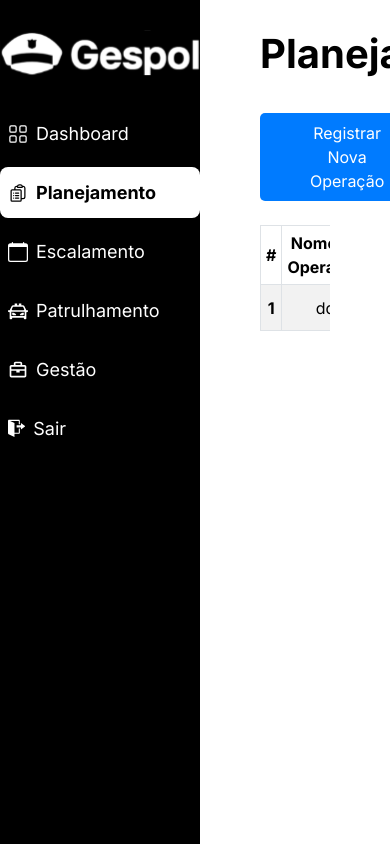
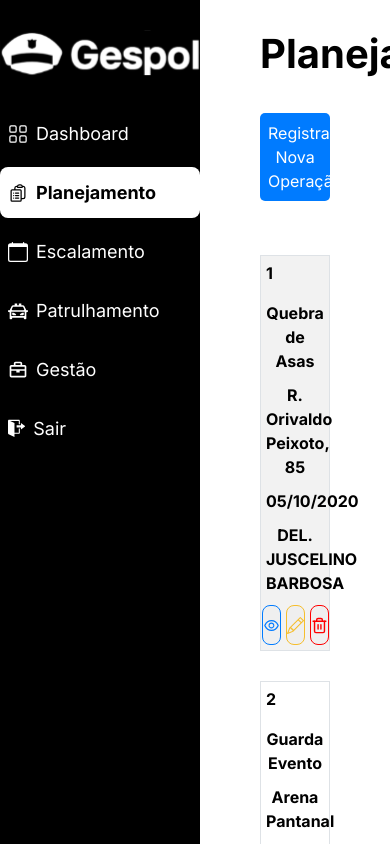
Before and after one commit to xbozo/gespol-system, a React (Vite) app: page /plannings in a window 390 px wide. Built offline with nearby package versions, Linux system fonts and the light colour scheme; data requests are answered from the project's data file.

Commit message:
feat: Made 'Plannings' table responsive

```diff
--- a/db.json
+++ b/db.json
@@ -1,11 +1,25 @@
 {
   "plannings": [
     {
-      "title": "dd",
-      "location": "ddd",
-      "date": "2222-03-12",
-      "responsible": "d123",
-      "id": "fea1e598-e1cc-4d18-bd48-66df0bff33b5"
+      "title": "Quebra de Asas",
+      "location": "R. Orivaldo Peixoto, 85",
+      "date": "2020-10-05",
+      "responsible": "DEL. Juscelino Barbosa",
+      "id": "6fa79b60-3c7a-4678-9939-fadea78ce286"
+    },
+    {
+      "title": "Guarda Evento",
+      "location": "Arena Pantanal",
+      "date": "2023-07-29",
+      "responsible": "DEL. Gerson Machado",
+      "id": "70b79c17-6a8a-4fae-a558-1eff0f990587"
+    },
+    {
+      "title": "Operação Lava Jato",
+      "location": "Não definido",
+      "date": "2014-03-17",
+      "responsible": "SEC. Guilherme Derrite",
+      "id": "0233fd24-0397-4436-8f13-574ed81ec0e2"
     }
   ]
 }
--- a/src/components/PlanningItem/styles.ts
+++ b/src/components/PlanningItem/styles.ts
@@ -8,12 +8,21 @@ export const TRow = styled.tr`
     td {
         text-align: center;
         vertical-align: middle;
-        padding: 0.5rem 0;
+        padding: 0.5rem;
         font-weight: 500;
+
+        @media (max-width: 1024px) {
+            display: block;
+            font-weight: bold;
+        }
     }
 
     .actions-td {
         width: 10%;
+
+        @media (max-width: 1024px) {
+            width: 100%;
+        }
     }
 
     .edit-actions {
@@ -28,6 +37,11 @@ export const TRow = styled.tr`
 
             &:hover {
                 opacity: 0.7;
+            }
+
+            @media (max-width: 1024px) {
+                width: 4rem;
+                height: 4rem;
             }
         }
 
--- a/src/pages/Planning/Plannings/index.tsx
+++ b/src/pages/Planning/Plannings/index.tsx
@@ -48,7 +48,7 @@ export function Plannings() {
                 >
                     <button>Registrar Nova Operação</button>
                 </Link>
-                <C.PlanningsTable striped bordered hover responsive>
+                <C.PlanningsTable striped bordered hover>
                     <thead>
                         <tr>
                             <th scope="col">#</th>
--- a/src/pages/Planning/Plannings/styles.ts
+++ b/src/pages/Planning/Plannings/styles.ts
@@ -21,12 +21,16 @@ export const Content = styled.section`
 
         button {
             border-radius: 5px;
-            padding: 0.8rem 5rem;
+            padding: 0.8rem;
             background-color: #007bff;
             color: #fff;
 
             &:hover {
                 opacity: 0.8;
+            }
+
+            @media (max-width: 1024px) {
+                width: 100%;
             }
         }
     }
@@ -51,4 +55,25 @@ export const PlanningsTable = styled(Table)`
         text-align: center;
         vertical-align: middle;
     }
+
+    @media (max-width: 1024px) {
+        display: block;
+
+        th,
+        tr,
+        tbody {
+            display: block;
+            text-align: left;
+            width: 100%;
+        }
+
+        thead {
+            display: none;
+        }
+
+        thead,
+        tbody {
+            width: 100%;
+        }
+    }
 `;
```
Also changed, not shown: 1 other file (tests, documents, lock files or other folders).
